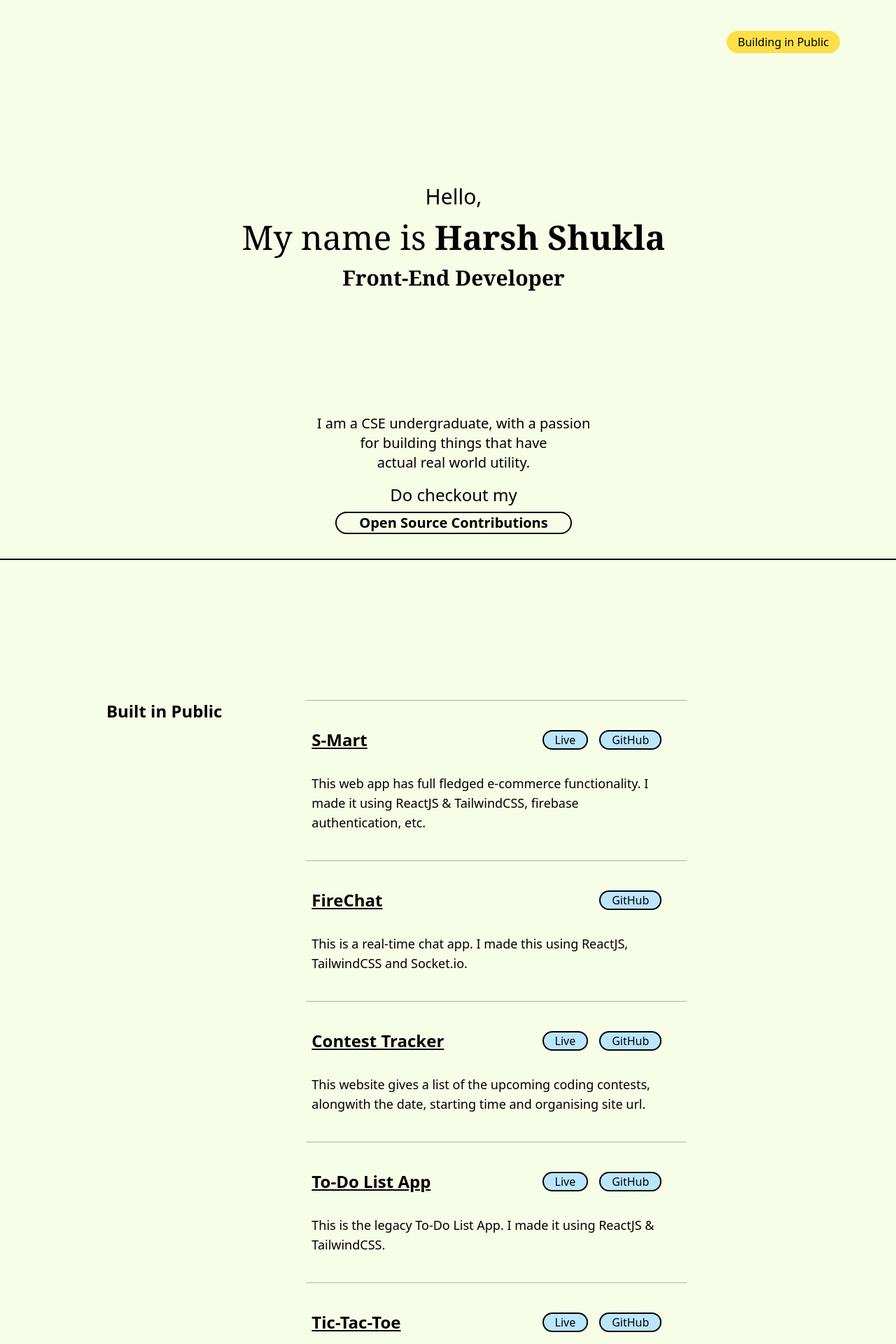
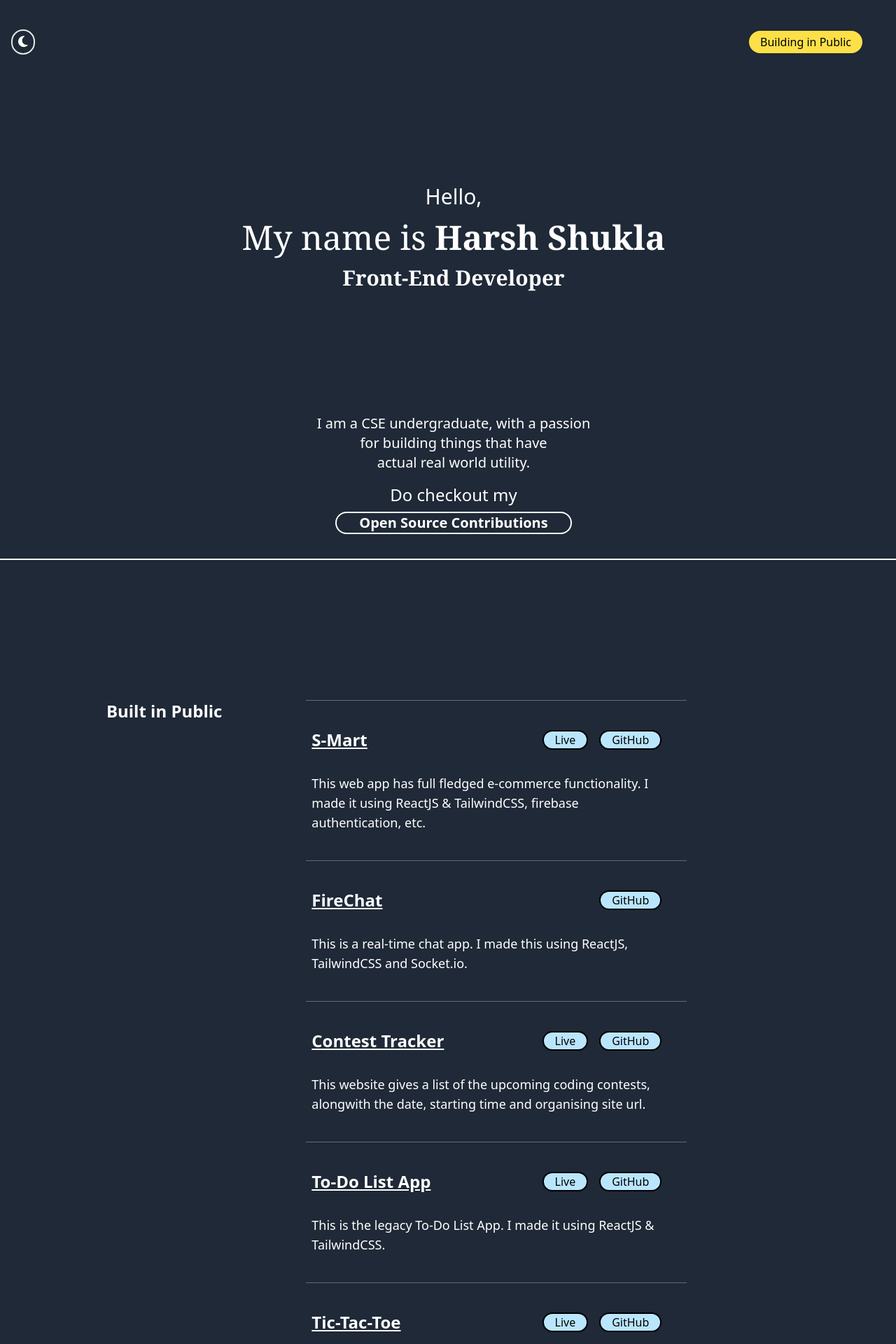
Before and after one commit to PrgrmrHarshShukla/Portfolio, a React (Vite) app in the folder client/: page / in a window 1280 px wide. Shown: the top 1920 px of the page at 70% size. Built offline with nearby package versions, Linux system fonts and the light colour scheme.

Commit message:
Dark and Light mode toggle added.

```diff
--- a/client/src/components/About.jsx
+++ b/client/src/components/About.jsx
@@ -2,19 +2,28 @@ import { useEffect, useState } from 'react';
 import '@fortawesome/fontawesome-free/css/all.css'
 
 
-function About() {
+function About(props) {
 
   const [show, setShow] = useState(false);
+//   console.log(props.isDark);
 
   useEffect(() => {
     setShow(true);
   }, []);
 
 
+
    return (
-      <div className="flex flex-col dark:border-white border-black w-screen h-screen pl-4 border-b-2">
+      <div className={`flex flex-col ${props.isDark ? "border-white " : "border-black "} w-screen h-screen pl-4 border-b-2`}>
 
-         <div className="h-1/6 flex flex-row justify-end items-center text-white pr-20">
+         <div className="h-1/6 flex flex-row justify-between items-center text-white pr-12">
+            <button className="border-2 px-2 py-1 rounded-full" onClick={props.toggle}>
+               <i
+                  className={`fas fa-${props.isDark == true ? "moon text-white" : "sun text-black"} text-lg`}
+               ></i>
+            </button>
+
+
             <p className="bg-yellow-300 hover:bg-gradient-to-tr from-white to-yellow-500 rounded-full p-1 px-4 text-black">
                Building in Public
             </p>
@@ -23,28 +32,28 @@ function About() {
             <div className={`flex flex-col gap-4 ${
             show ? "transform translate-x-0 transition ease-in duration-1000" : "transform translate-x-full"
             }`}>
-               <h1 className="dark:text-white text-black text-3xl hover:text-red-400  transition-all duration-1000 ease-in-out">Hello,</h1>
-               <h1 className="dark:text-white text-black text-5xl font-serif">
+               <h1 className={`${props.isDark ?  "text-white " : "text-black "} text-3xl hover:text-red-400  transition-all duration-1000 ease-in-out`}>Hello,</h1>
+               <h1 className={`${props.isDark ?  "text-white " : "text-black "} text-5xl font-serif`}>
                   <span className="hover:text-sky-500 dark:hover:text-sky-200 transition-all duration-75">My</span>
                   <span className="hover:text-sky-500 dark:hover:text-sky-200 transition-all duration-500"> name</span>
                   <span className="hover:text-sky-500 dark:hover:text-sky-200 transition-all duration-500"> is </span>
                   <span className="hover:text-sky-700 dark:hover:text-sky-300 transition-all duration-500 font-semibold">Harsh Shukla</span>
                </h1>
-               <h1 className="dark:text-white text-black text-3xl font-semibold font-serif hover:ml-8 hover:text-red-600 transition-all duration-500">
+               <h1 className={`${props.isDark ?  "text-white " : "text-black "} text-3xl font-semibold font-serif hover:ml-8 hover:text-red-600 transition-all duration-500`}>
                   Front-End Developer
                </h1>
             </div>
          </div>
 
 
-         <div className={`h-1/3 flex flex-col justify-center items-start text-left dark:text-white text-black text-xl lg:items-center lg:text-left ${
+         <div className={`h-1/3 flex flex-col justify-center items-start text-left ${props.isDark ?  "text-white " : "text-black "} text-xl lg:items-center lg:text-left ${
          show ? "transform translate-x-0 transition ease-in duration-1000" : "transform translate-x-full"
          }`}>
             <p>I am a CSE undergraduate, with a passion</p>
             <p>for building things that have </p>
             <p>actual real world utility.</p>
             <p className="mt-4 text-2xl mb-2">Do checkout my</p>
-            <p className="hover:cursor-pointer font-semibold lg:border-2 lg:rounded-full lg:px-8 border-black dark:border-white hover:bg-gradient-to-bl from-white to-yellow-500 hover:text-black">
+            <p className={`hover:cursor-pointer font-semibold lg:border-2 lg:rounded-full lg:px-8 ${props.isDark ?  "border-white " : "border-black "} hover:bg-gradient-to-bl from-white to-blue-500 hover:text-black`}>
                <a href="https://github.com/PrgrmrHarshShukla" target="_blank" rel="noopener">
                   Open Source Contributions
                </a>
--- a/client/src/components/App.jsx
+++ b/client/src/components/App.jsx
@@ -6,17 +6,24 @@ import About from './About'
 import Projects from './Projects'
 import Stack from './Stack'
 import Contact from './Contact'
+import { useState } from 'react'
 
 function App() {
+  const [isDark, setIsDark] = useState(true)
 
+  const toggle = (e) => {
+    e.preventDefault()
+    setIsDark(prevState => !prevState)
+  }
+  // ${props.isDark ?  "text-white " : "text-black "}
 
   return (
-    <div className="overflow-x-hidden dark:bg-gray-800 bg-lime-50">
-      <About />
-      <Projects />
-      <Stack />
-      <Contact />
-      <div className="text-black dark:text-white m-4 flex flex-col items-center justify-center">
+    <div className={`overflow-x-hidden ${isDark==true ? "bg-gray-800" : "bg-lime-50"}`}>
+      <About isDark={isDark} toggle={toggle} />
+      <Projects isDark={isDark} />
+      <Stack isDark={isDark} />
+      <Contact isDark={isDark} />
+      <div className={`${isDark ? "text-white " : "text-black "} m-4 flex flex-col items-center justify-center`}>
         <p>I am available for freelance projects.</p>
         <p>Contact me by any of the above means.</p>
       </div>
--- a/client/src/components/Projects.jsx
+++ b/client/src/components/Projects.jsx
@@ -1,10 +1,10 @@
 // import React from 'react'
 
-function Projects() {
+function Projects(props) {
   return (
     <div id="projects" className="w-screen px-8 pb-16 flex flex-col pt-[100px] sm:flex-row">
 
-        <div className="sm:w-1/3 w-5/6 py-[100px] gap-16 text-center flex sm:flex-col flex-row items-center sm:justify-between text-2xl text-black dark:text-white">
+        <div className={`sm:w-1/3 w-5/6 py-[100px] gap-16 text-center flex sm:flex-col flex-row items-center sm:justify-between text-2xl ${props.isDark ? "text-white " : "text-black "}`}>
           <p className="font-semibold">Built in Public</p>
           {/* <div className="flex flex-col gap-4 justify-center items-center text-center text-xl">
             <i className="fas fa-book"></i>
@@ -12,9 +12,9 @@ function Projects() {
           </div> */}
         </div>
 
-        <div className="sm:w-2/3 w-screen lg:w-1/2 min-h-screen py-[100px] flex flex-col justify-around gap-8 lg:items-start items-center text-black dark:text-white pr-16">
+        <div className={`sm:w-2/3 w-screen lg:w-1/2 min-h-screen py-[100px] flex flex-col justify-around gap-8 lg:items-start items-center ${props.isDark ?  "text-white " : "text-black "} pr-16`}>
 
-          <hr className="border-1 opacity-30 border-black dark:border-white w-full" />
+          <hr className={`border-1 opacity-30 ${props.isDark ?  "border-white " : "border-black "} w-full`} />
 
           <div className="text-left p-2 flex flex-col justify-between gap-8">
             <div className="flex flex-row justify-between">
@@ -28,7 +28,7 @@ function Projects() {
           </div>
 
 
-          <hr className="border-1 opacity-30 border-black dark:border-white w-full" />
+          <hr className={`border-1 opacity-30 ${props.isDark ?  "border-white " : "border-black "} w-full`} />
 
           <div className="text-left p-2 flex flex-col justify-between gap-8">
             <div className="flex flex-row justify-between">
@@ -41,7 +41,7 @@ function Projects() {
           </div>
 
 
-          <hr className="border-1 opacity-30 border-black dark:border-white w-full" />
+          <hr className={`border-1 opacity-30 ${props.isDark ?  "border-white " : "border-black "} w-full`} />
 
           <div className="text-left p-2 flex flex-col justify-between gap-8">
             <div className="flex flex-row justify-between">
@@ -56,7 +56,7 @@ function Projects() {
 
 
 
-          <hr className="border-1 opacity-30 border-black dark:border-white w-full" />
+          <hr className={`border-1 opacity-30 ${props.isDark ?  "border-white " : "border-black "} w-full`} />
 
           <div className="text-left p-2 flex flex-col justify-between gap-8">
             <div className="flex flex-row justify-between">
@@ -70,7 +70,7 @@ function Projects() {
           </div>
 
 
-          <hr className="border-1 opacity-30 border-black dark:border-white w-full" />
+          <hr className={`border-1 opacity-30 ${props.isDark ?  "border-white " : "border-black "} w-full`} />
 
           <div className="text-left p-2 flex flex-col justify-between gap-8">
             <div className="flex flex-row justify-between">
@@ -84,7 +84,7 @@ function Projects() {
           </div>
 
 
-          <hr className="border-1 opacity-30 border-black dark:border-white w-full" />
+          <hr className={`border-1 opacity-30 ${props.isDark ?  "border-white " : "border-black "} w-full`} />
 
           <div className="text-left p-2 flex flex-col justify-between gap-8">
             <div className="flex flex-row justify-between">
@@ -98,7 +98,7 @@ function Projects() {
           </div>
 
 
-          <hr className="border-1 opacity-30 border-black dark:border-white w-full" />
+          <hr className={`border-1 opacity-30 ${props.isDark ?  "border-white " : "border-black "} w-full`} />
 
 
         </div>
--- a/client/src/components/Stack.jsx
+++ b/client/src/components/Stack.jsx
@@ -1,14 +1,14 @@
 // import React from 'react'
 
-function Stack() {
+function Stack(props) {
   return (
     <div className="min-h-[500px] w-screen px-8  flex flex-col sm:flex-row pb-[100px]">
 
-      <div className="min-h-[100px] sm:w-1/3 text-3xl flex flex-row justify-center items-start sm:pt-[70px] text-black dark:text-white font-semibold">
+      <div className={`min-h-[100px] sm:w-1/3 text-3xl flex flex-row justify-center items-start sm:pt-[70px] ${props.isDark ? "text-white " : "text-black "} font-semibold`}>
          <p>Skills</p>
       </div>
 
-      <div className="sm:w-2/3 sm:max-w-[500px] text-black dark:text-white flex flex-col justify-around gap-8 sm:gap-0 text-lg">
+      <div className={`sm:w-2/3 sm:max-w-[500px] ${props.isDark ? "text-white " : "text-black "} flex flex-col justify-around gap-8 sm:gap-0 text-lg`}>
         <p>
             JavaScript, React, TailwindCSS, Semantic HTML, CSS, Prettier, EsLint, Terminal, Version Control
         </p>
```
Also changed, not shown: client/src/components/Contact.jsx (+5 -5 lines).
